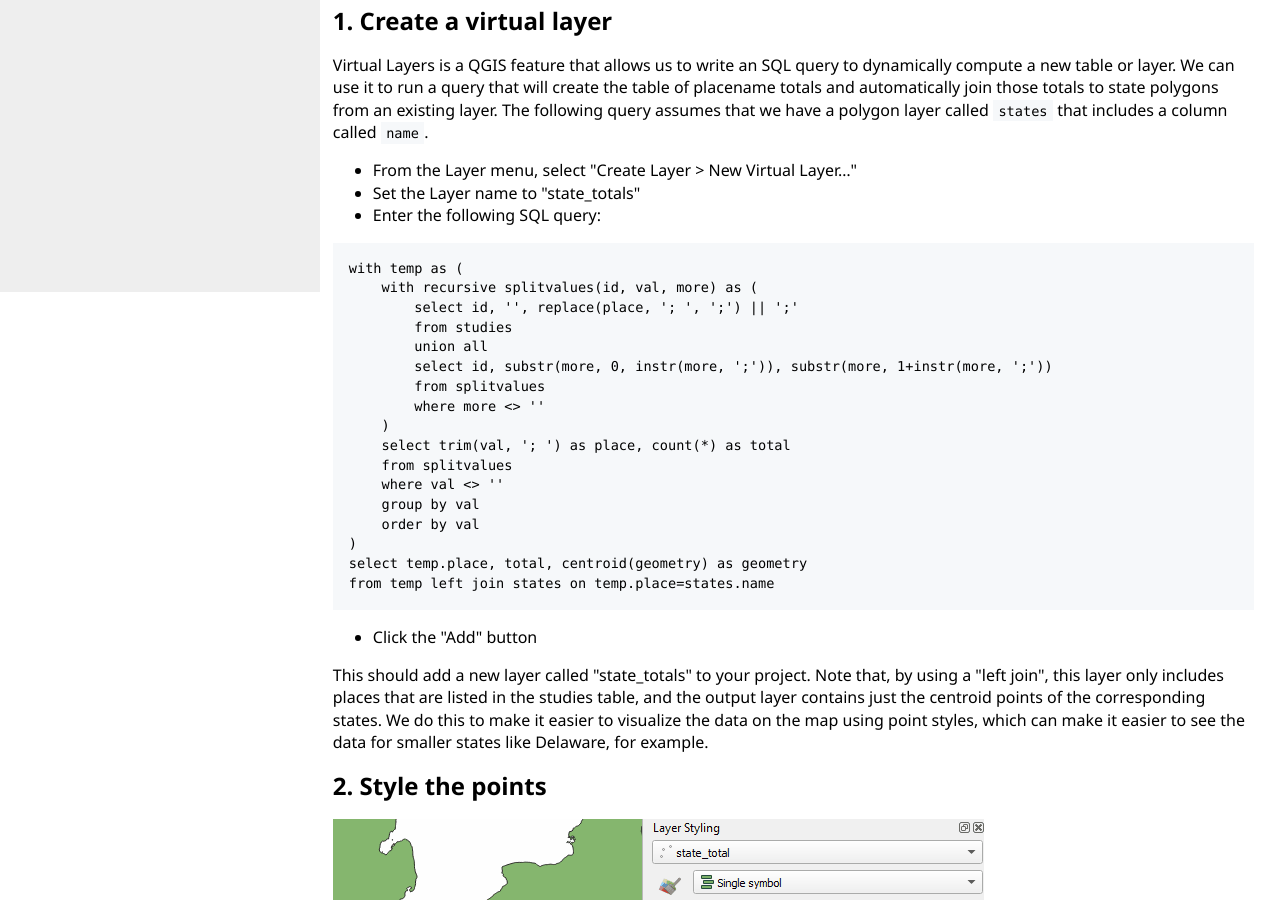
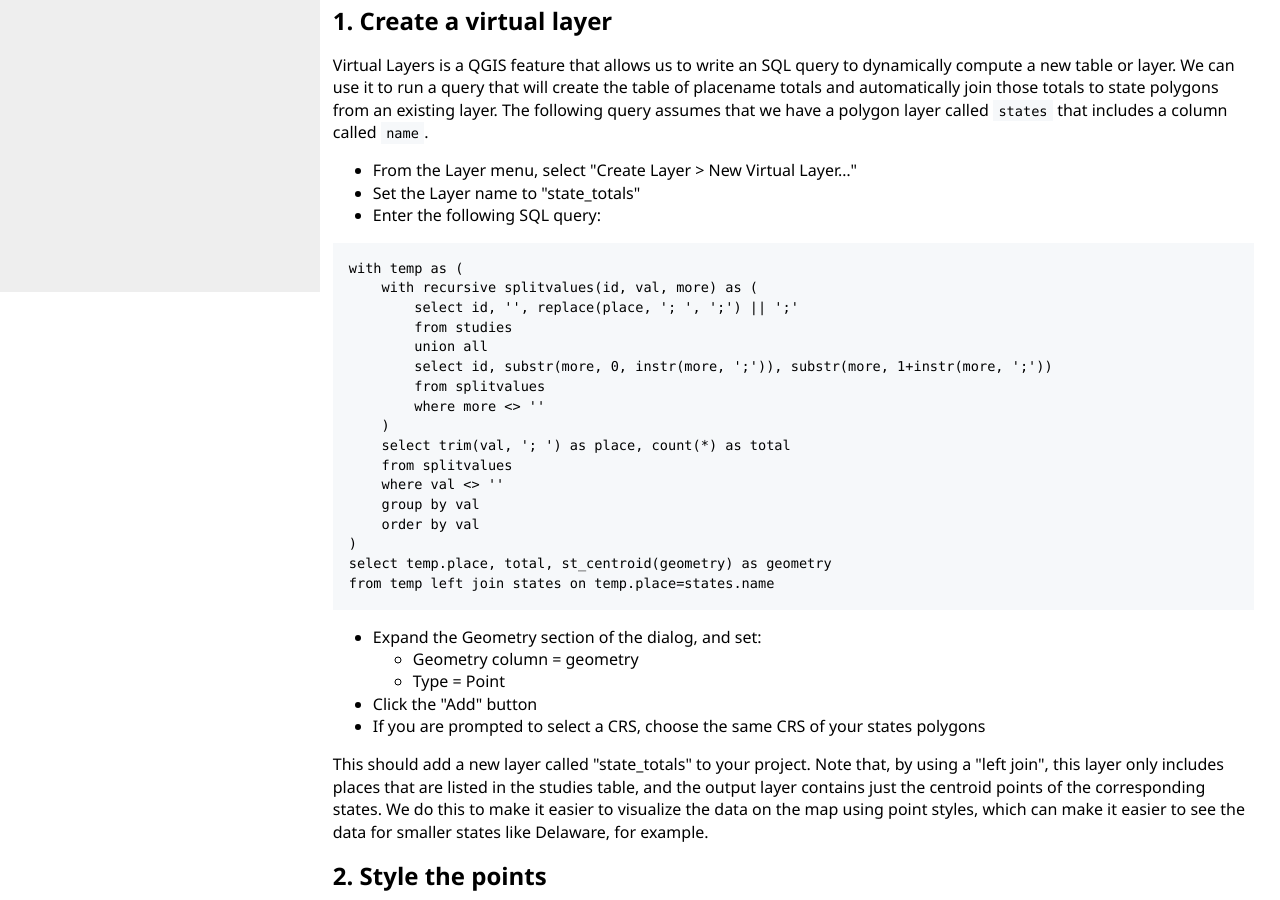
Before and after one commit to cornell-gis/gis-cookbook, a Jekyll site: the page built from qgis/count-multivalues.md, in a window 1280 px wide and 900 px high, scrolled down 685 px. Built offline with Jekyll 4.4.1, drawn with Linux system fonts in a browser that asks for light colours; our own code applies the rules of GitHub Pages for plain Markdown files.

Commit message:
Update count-multivalues.md

````diff
--- a/qgis/count-multivalues.md
+++ b/qgis/count-multivalues.md
@@ -45,11 +45,14 @@ with temp as (
     group by val
     order by val
 )
-select temp.place, total, centroid(geometry) as geometry
+select temp.place, total, st_centroid(geometry) as geometry
 from temp left join states on temp.place=states.name
 ```
-
+- Expand the Geometry section of the dialog, and set:
+    - Geometry column = geometry
+    - Type = Point
 - Click the "Add" button
+- If you are prompted to select a CRS, choose the same CRS of your states polygons
 
 This should add a new layer called "state_totals" to your project.  Note that, by using a "left join", this layer only includes places that are listed in the studies table, and the output layer contains just the centroid points of the corresponding states.  We do this to make it easier to visualize the data on the map using point styles, which can make it easier to see the data for smaller states like Delaware, for example.
 
````
